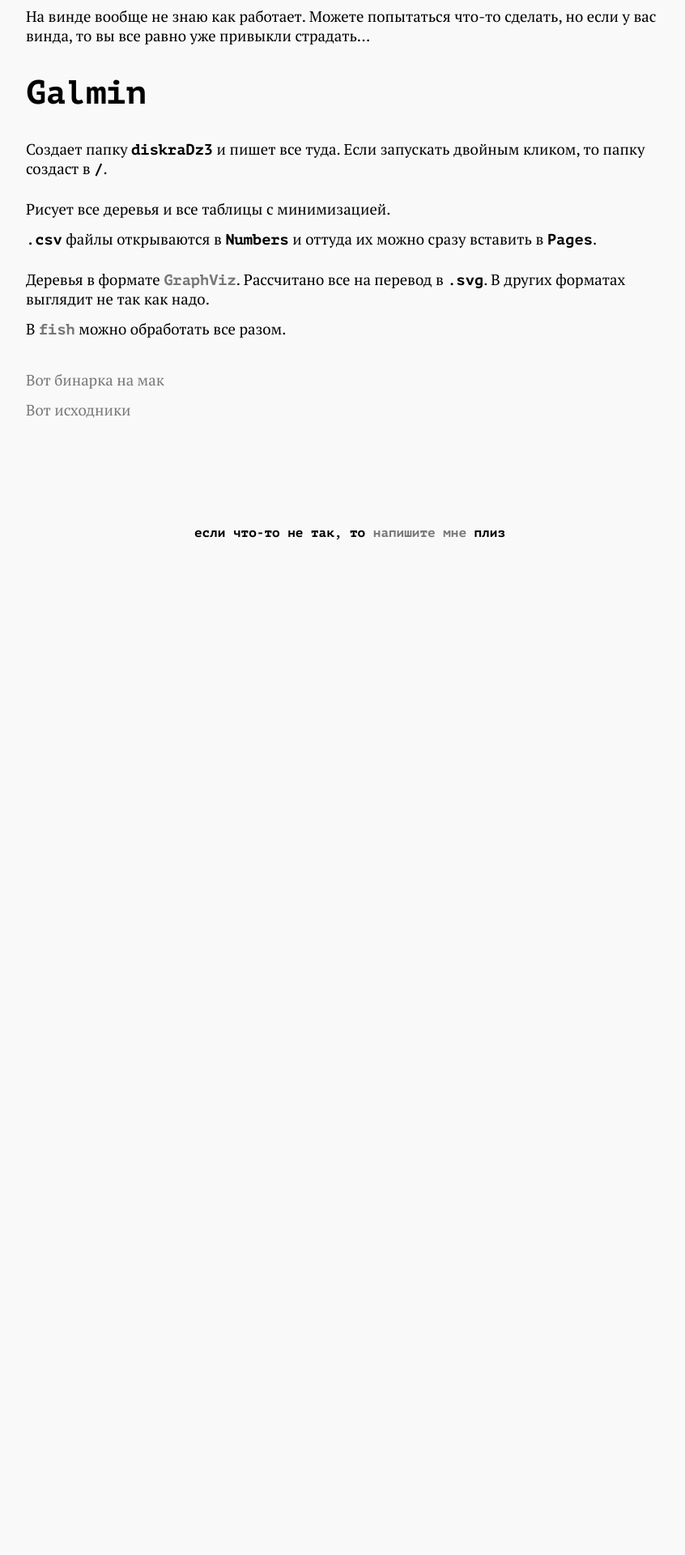
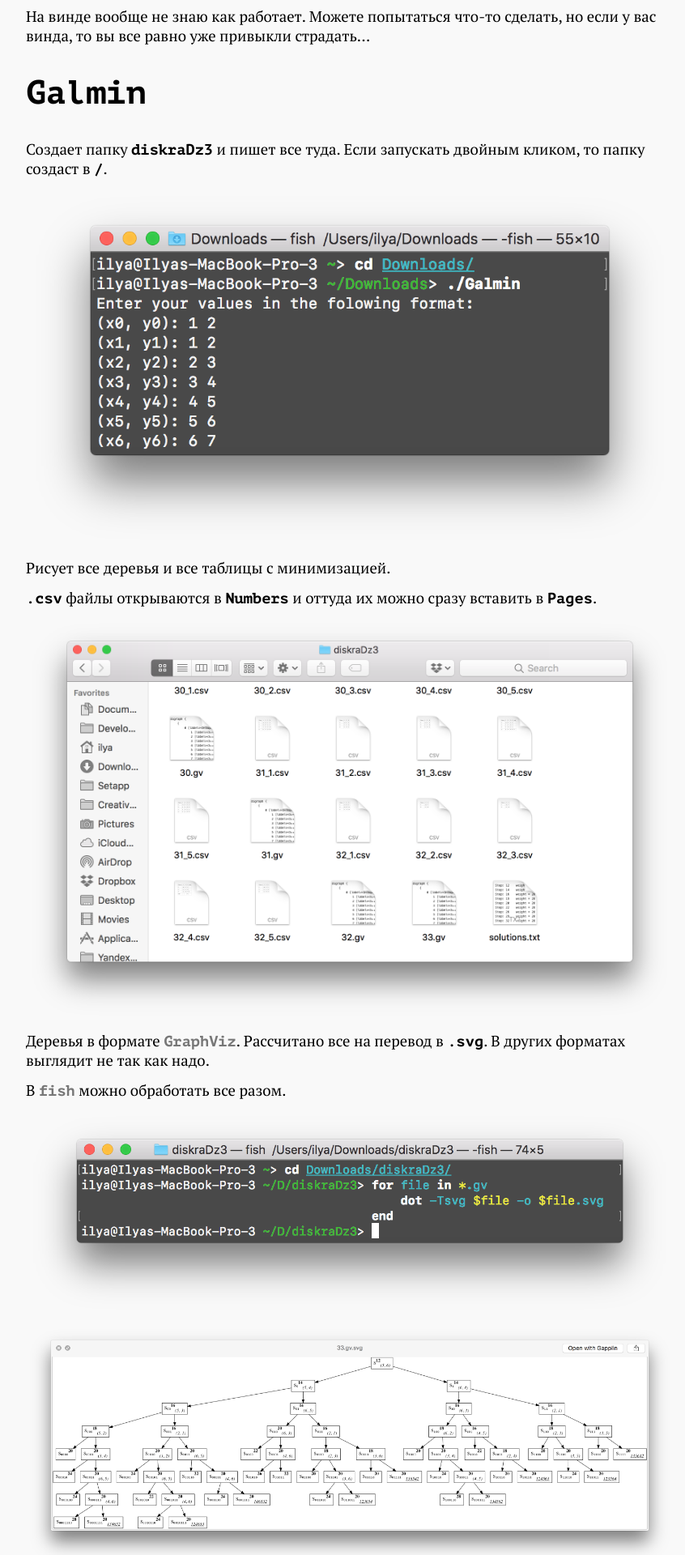
Before and after one commit to ilyakooo0/ilyakooo0.github.io, a Jekyll site: the page built from diskra/DZ3_/DZ3.md, in a window 1280 px wide. Shown: the part 599-2519 px from the top of the page at 81% size, without its empty margins (208-1054 px from the left). Built offline with Jekyll 4.4.1, drawn with Linux system fonts in a browser that asks for light colours; before the commit the page ends 1287 px from its top, so only the background shows below that.

Commit message:
fFxed asstes in diskra/DZ3

```diff
--- a/diskra/DZ3/DZ3.md
+++ b/diskra/DZ3_/DZ3.md
@@ -19,21 +19,21 @@ permalink: diskra/DZ3
 
 Создает папку `diskraDz3` и пишет все туда. Если запускать двойным кликом, то папку создаст в `/`.
 
-![](assets/term.png)
+![](/diskra/DZ3_/term.png)
 
 Рисует все деревья и все таблицы с минимизацией.
 
 `.csv` файлы открываются в `Numbers` и оттуда их можно сразу вставить в `Pages`.
 
-![](assets/files.png)
+![](/diskra/DZ3_/files.png)
 
 Деревья в формате [`GraphViz`](http://www.graphviz.org). Рассчитано все на перевод в `.svg`. В других форматах выглядит не так как надо.
 
 В [`fish`](http://fishshell.com) можно обработать все разом.
 
-![](assets/dot.png)
+![](/diskra/DZ3_/dot.png)
 
-![](assets/tree.png)
+![](/diskra/DZ3_/tree.png)
 
 [Вот бинарка на мак](https://github.com/ilyakooo0/Galmin/releases/download/v1.0/GalminMacOS.zip)
 
```
Also changed, not shown: diskra/sosalovo/sosalovo.html (added, +10 -0 lines), diskra/DZ3_/dot.png (renamed from diskra/DZ3/assets/dot.png), diskra/DZ3_/files.png (renamed from diskra/DZ3/assets/files.png), diskra/DZ3_/term.png (renamed from diskra/DZ3/assets/term.png), diskra/DZ3_/tree.png (renamed from diskra/DZ3/assets/tree.png).
